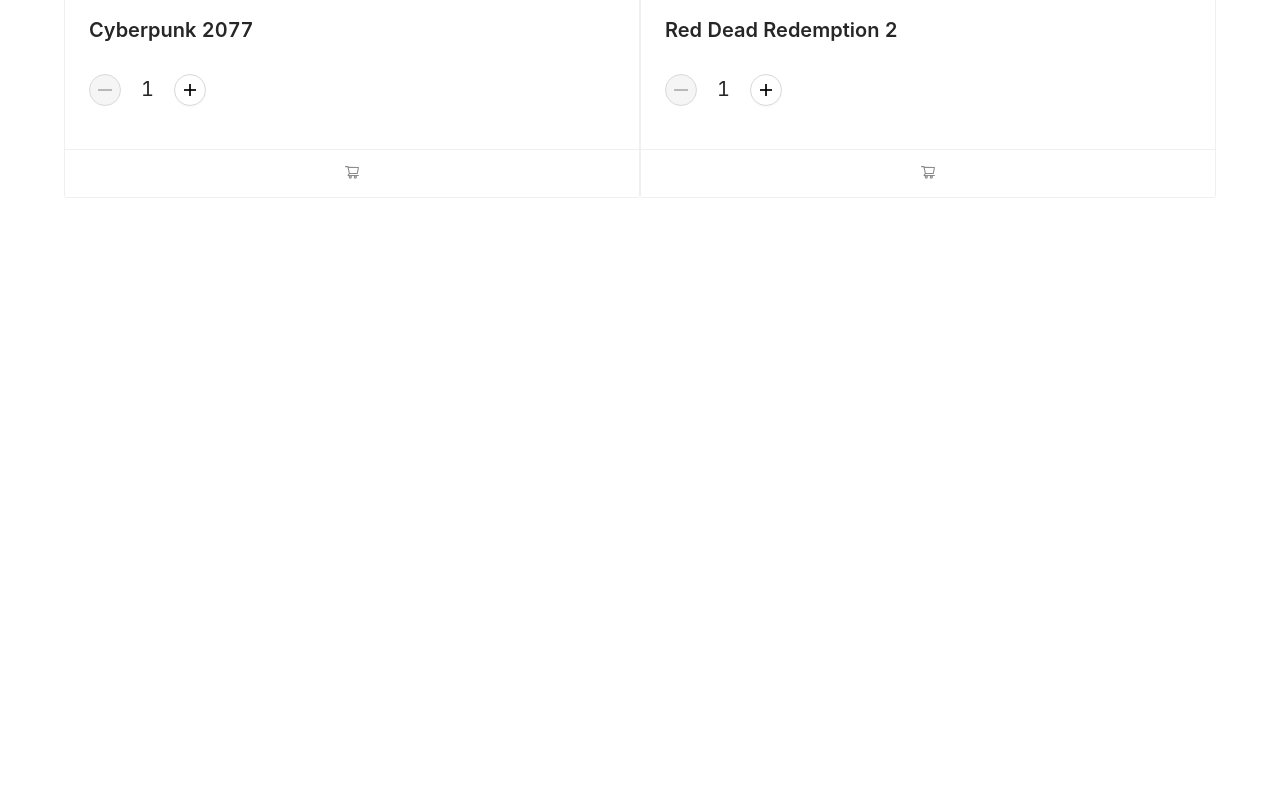
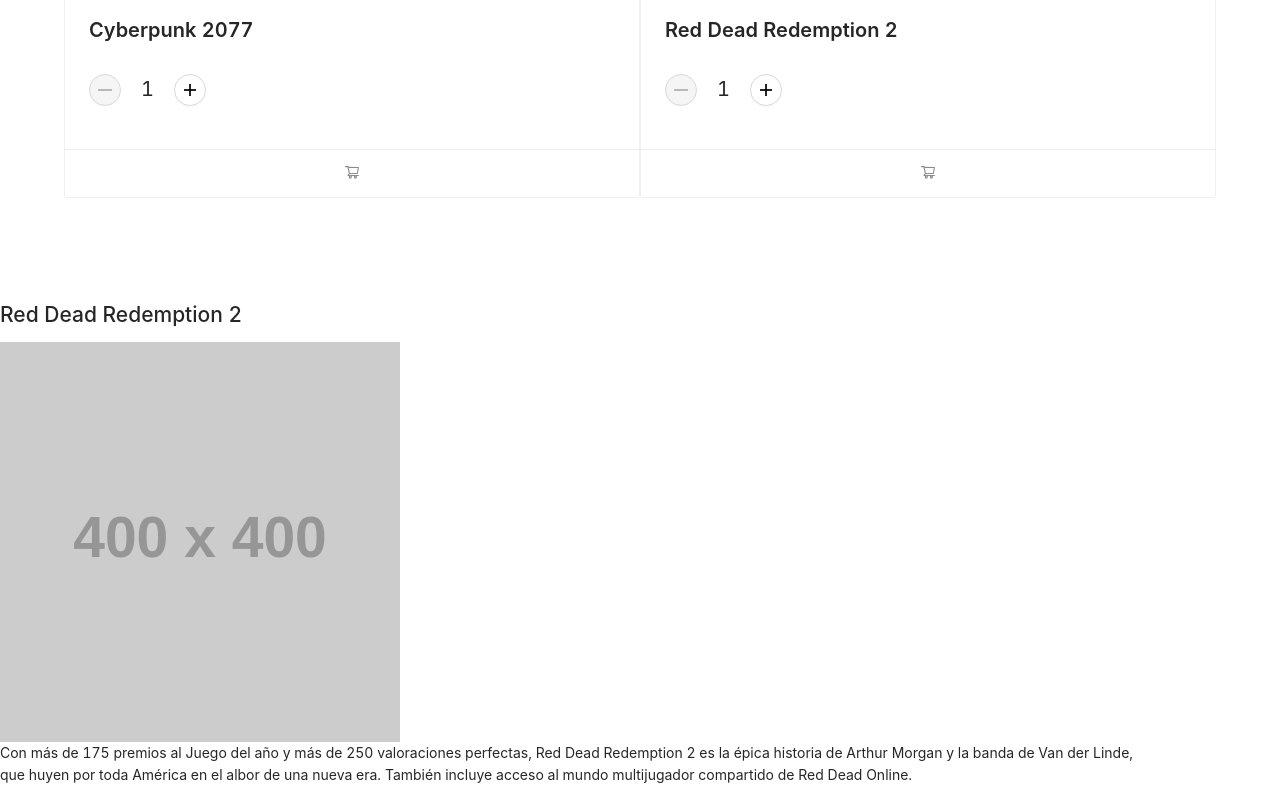
Before and after one commit to lemicba/vg_store, a React (Create React App) app: page / in a window 1280 px wide. Shown: the part 648-1448 px from the top of the page. Before the commit the page ends 846 px from the top, so only its background shows below. Built offline with nearby package versions, Linux system fonts and the light colour scheme.

Commit message:
Agregado ItemDetail

```diff
--- a/package.json
+++ b/package.json
@@ -11,6 +11,7 @@
     "node-sass": "^4.14.1",
     "react": "^17.0.1",
     "react-dom": "^17.0.1",
+    "react-router-dom": "^5.2.0",
     "react-scripts": "4.0.1",
     "web-vitals": "^0.2.4"
   },
--- a/src/App.js
+++ b/src/App.js
@@ -1,6 +1,6 @@
 import Navbar from './Components/NavBar'
 import ItemListContainer from './Components/ItemListContainer'
-
+import ItemDetailContainer from './Components/ItemDetailContainer'
 
 function App() {
   return (
@@ -9,6 +9,7 @@ function App() {
         <div className="cards-container">
           <ItemListContainer />
         </div>
+          <ItemDetailContainer />
     </>
   );
 }
--- /dev/null
+++ b/src/Components/ItemDetail/index.js
@@ -0,0 +1,15 @@
+import React, { useState } from 'react';
+
+const ItemDetail = ( {item} ) => {
+   console.log(item)
+    return (
+        <article>
+          <h1>{item.titulo}</h1>
+          <img src={item.imagen} alt={item.titulo} />
+          <p>{item.descripcion}</p>
+          <p>{item.price}</p>
+        </article>
+    );
+}
+
+export default ItemDetail;
--- /dev/null
+++ b/src/Components/ItemDetailContainer/index.js
@@ -0,0 +1,40 @@
+import { useState, useEffect } from 'react';
+import ItemDetail from '../ItemDetail'
+
+
+const ItemDetailContainer = () => {
+    const [product, setProduct] = useState(null);
+
+    const getProduct = new Promise((resolve, reject) => {
+        setTimeout(()=> {
+            resolve({
+                id: 1,
+                titulo: "Red Dead Redemption 2",
+                imagen: "http://placehold.it/400x400",
+                descripcion: "Con más de 175 premios al Juego del año y más de 250 valoraciones perfectas, Red Dead Redemption 2 es la épica historia de Arthur Morgan y la banda de Van der Linde, que huyen por toda América en el albor de una nueva era. También incluye acceso al mundo multijugador compartido de Red Dead Online.",
+                precio: 2499
+            })
+        },2000)
+    });
+
+    useEffect(() => {
+        getProduct.then(response => setProduct(response)).catch(error => console.log(error));
+    }, []);
+
+    return (
+        <>
+        {
+            !!product ?
+            <>
+                <div className="itemlist-container">
+                    <ItemDetail item={product}/>
+                </div>
+            </> :
+            <p>Cargando producto</p>
+        }
+        </>
+
+    );
+}
+
+export default ItemDetailContainer;
```
Also changed, not shown: 2 other files (tests, documents, lock files or other folders).
